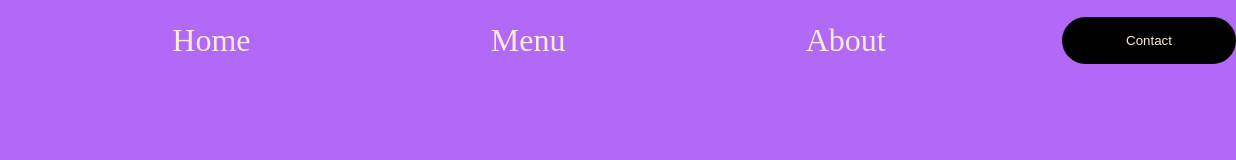
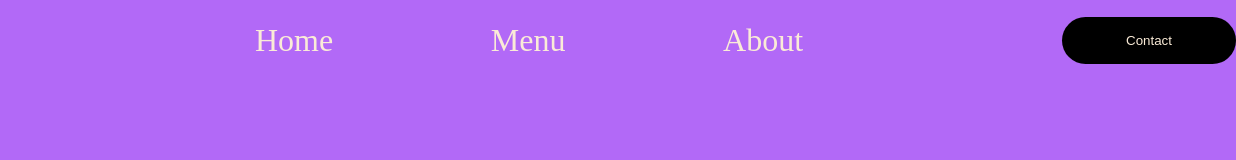
Before and after one commit to jpp97/DonutShopProject, a plain HTML site: page index.html in a window 1280 px wide. Shown: the full height of the page, 44-1280 px from the left. Drawn offline with Linux system fonts and the light colour scheme.

Commit message:
improved navbar & added favicon

```diff
--- a/index.html
+++ b/index.html
@@ -3,22 +3,25 @@
 <head>
     <meta charset="UTF-8">
     <meta name="viewport" content="width=device-width, initial-scale=1.0">
-    <title>Document</title>
+    <title>Jake's Quality Doughnuts</title>
+    <link rel="icon" href="images\favicon.ico">
     <link rel="stylesheet" href="style.css">
+
+
+    <header>
+        <nav class="header-nav">
+            <img class="logo" src="images\donut.png" alt="logo" height="50px" width="50px">
+            <ul class="header-nav-list">
+                <li class="header-nav-links"><a href="#">Home</a></li>
+                <li class="header-nav-links"><a href="#">Menu</a></li>
+                <li class="header-nav-links"><a href="#">About</a></li>
+            </ul>
+            <a href="#"><button class="contact-button">Contact</button></a>
+        </nav>
+    </header>
 </head>
 <body>
-    <header>
-        <img class="logo" src="images\donut.png" alt="logo" height="50px" width="50px">
-        <!-- <nav>    -->
-            <!-- <div class="nav-bar"> -->
-                <div class="nav-links"><a href="#">Home</a></div>
-                <div class="nav-links"><a href="#">Menu</a></div>
-                <div class="nav-links"><a href="#">About</a></div>
-            <!-- </div> -->
-        <!-- </nav> -->
-
-          <a href="#"><button class="contact-button">Contact</button></a>
-    </header>
 
 </body>
+
 </html>
--- a/style.css
+++ b/style.css
@@ -6,11 +6,26 @@
 	/* border: 1px solid red; */
 }
 /* Header Bar */
-header {
+.header-nav {
 	display: flex;
 	justify-content: space-between;
 	align-items: center;
 	max-height: 10vh;
+}
+.header-nav-list {
+	list-style: none;
+}
+.header-nav-links {
+	display: inline-flex;
+	padding: 6vw;
+}
+.header-nav-links a {
+	text-decoration: none;
+	font-size: 2em;
+}
+.header-nav-links a:hover {
+	cursor: pointer;
+	color: black;
 }
 .logo {
 	max-width: 5vh;
```
Also changed, not shown: images/favicon.ico (added).
